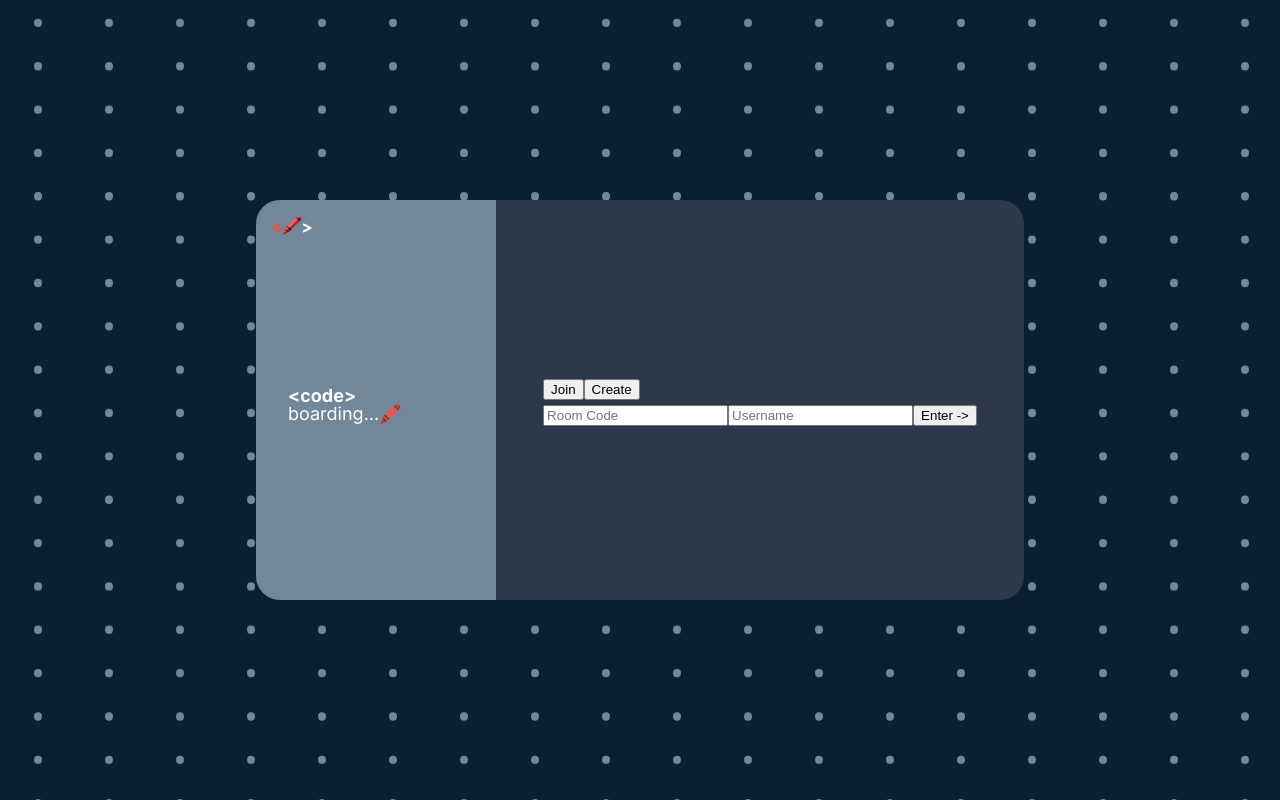
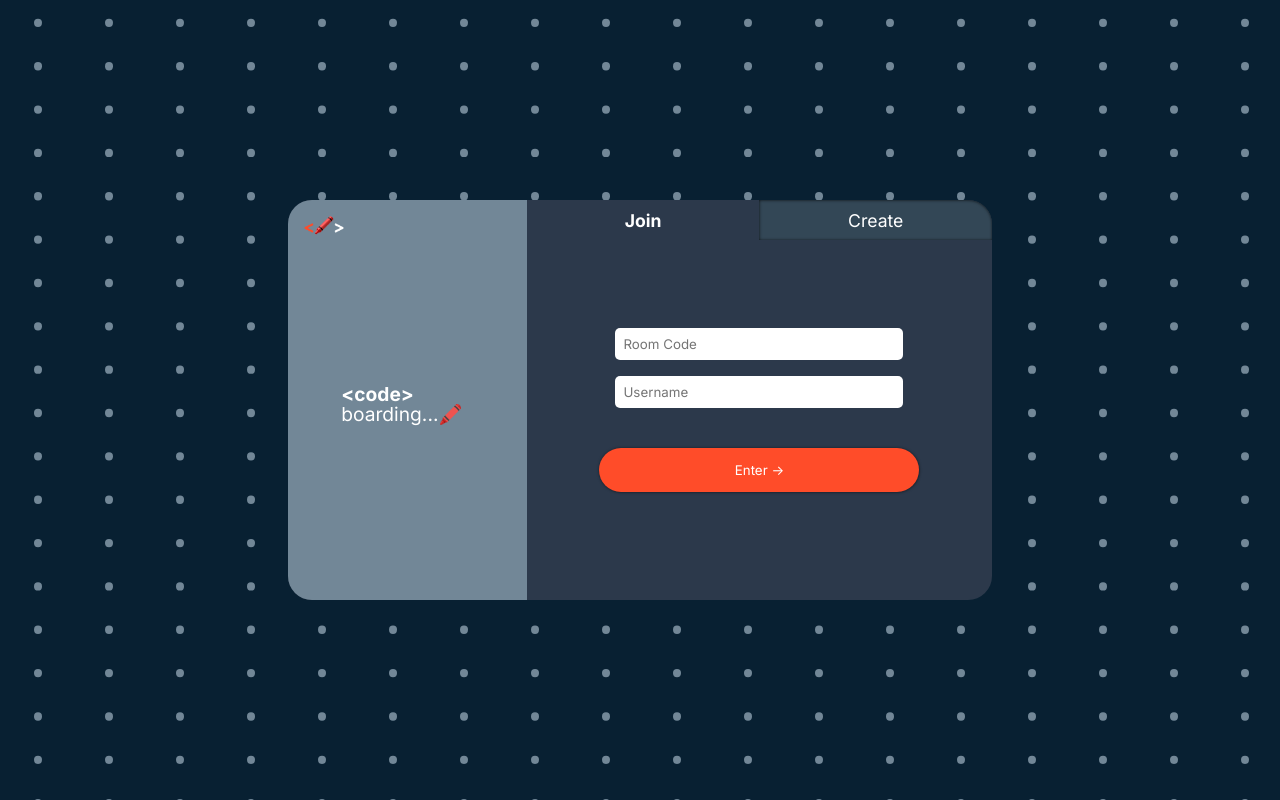
Before and after one commit to Abhinav4279/codeboarding, a React (Create React App) app in the folder frontend/: page / in a window 1280 px wide. Built offline with nearby package versions, Linux system fonts and the light colour scheme.

Commit message:
add styles

```diff
--- a/frontend/src/components/Create.js
+++ b/frontend/src/components/Create.js
@@ -1,6 +1,6 @@
 const Create = () => {
   return (
-    <div>
+    <div className="container enter-contain">
       <input type="text" placeholder="Username" />
       <button>{'Enter ->'}</button>
     </div>
--- a/frontend/src/components/HomeAction.js
+++ b/frontend/src/components/HomeAction.js
@@ -6,6 +6,9 @@ import Join from './Join'
 
 const HomeAction = () => {
   const [enterCategory, setEnterCategory] = useState('join');
+
+  let join_button_cls =  `tab ${(enterCategory === 'join')? 'home-btn-sel': 'inset-shadow'}`;
+  let create_button_cls = `tab top-right-round ${(enterCategory === 'create')? 'home-btn-sel': 'inset-shadow'}`;
 
   return (
     <div className='container-home'>
@@ -18,8 +21,8 @@ const HomeAction = () => {
       </div>
 
       <div className='enter-panel'>
-        <button onClick={() => setEnterCategory('join')}>Join</button>
-        <button onClick={() => setEnterCategory('create')}>Create</button>
+        <button className={join_button_cls} onClick={() => setEnterCategory('join')}>Join</button>
+        <button className={create_button_cls} onClick={() => setEnterCategory('create')}>Create</button>
         {enterCategory === 'join' && <Join />}
         {enterCategory === 'create' && <Create />}
       </div>
--- a/frontend/src/components/Join.js
+++ b/frontend/src/components/Join.js
@@ -1,6 +1,6 @@
 const Join = () => {
   return (
-    <div>
+    <div className="container enter-contain">
       <input type="text" placeholder="Room Code" />
       <input type="text" placeholder="Username" />
       <button>{'Enter ->'}</button>
--- a/frontend/src/css/App.css
+++ b/frontend/src/css/App.css
@@ -34,23 +34,31 @@ h3 {
 body {
   font-family: "Inter", sans-serif;
   font-weight: 400;
-  font-size: 1.3rem;
+  font-size: 1.1rem;
 }
 
 .App {
   background-color: var(--clr-primary700);
   min-height: 100vh;
+  width: 100%;
   display: flex;
   align-items: center;
   justify-content: center;
   color: white;
+  transition: inherit;
+}
+
+.container {
+  display: flex;
+  justify-content: center;
+  align-items: center;
 }
 
 .container-home {
   background-color: var(--clr-primary600);
   display: flex;
   justify-content: center;
-  width: min(60%, 50rem);
+  width: max(55%, 25rem);
   height: 25rem;
   border-radius: 1.5rem;
 }
@@ -59,7 +67,7 @@ body {
   background-color: var(--clr-primary400);
   padding: 1rem;
   border-radius: 1.5rem 0 0 1.5rem;
-  width: max(30%,15rem);
+  flex-grow: 1;
 }
 
 .welcome img {
@@ -72,7 +80,7 @@ body {
   display: flex;
   flex-direction: column;
   justify-content: center;
-  margin-left: 1rem;
+  margin-left: 18%;
 }
 
 .enter-panel {
@@ -80,9 +88,71 @@ body {
 }
 
 .tagline h2 {
-  font-size: large;
+  font-size: 1.2rem;
 }
 
 .tagline h2:last-child {
   font-weight: 400;
 }
+
+.enter-panel {
+  height: 100%;
+  flex-grow: 3;
+}
+
+.tab {
+  width: 50%;
+  height: 2.5rem;
+  border: none;
+  background-color: var(--clr-primary500);
+  font: inherit;
+  color: inherit;
+  cursor: pointer;
+  transition: all 0.2s;
+}
+
+.top-right-round {
+  border-radius: 0 1.5rem 0 0;
+}
+
+.home-btn-sel {
+  background-color: var(--clr-primary600);
+  font-weight: 700;
+  transition: all 0.2s;
+}
+
+.inset-shadow {
+  box-shadow: 0.25px 0.25px 3px rgba(0, 0, 0, 0.722) inset;
+}
+
+input {
+  width: min(80%, 18rem);
+  padding: 0.5rem;
+  border-radius: 5px;
+  margin-bottom: 1rem;
+  font-family: inherit;
+  border: none;
+  outline: none;
+}
+
+.enter-contain {
+  height: 85%;
+  flex-direction: column;
+}
+
+.enter-contain button {
+  width: min(80%, 20rem);
+  border-radius: 1.5rem;
+  height: 2.7rem;
+  background-color: var(--clr-secondary);
+  color: inherit;
+  cursor: pointer;
+  font-family: inherit;
+  border: none;
+  margin-top: 1.5rem;
+  box-shadow: 0.25px 0.25px 3px rgba(0, 0, 0, 0.593);
+}
+
+.enter-contain button:hover {
+  background-color: #fb3a13;
+}
```
